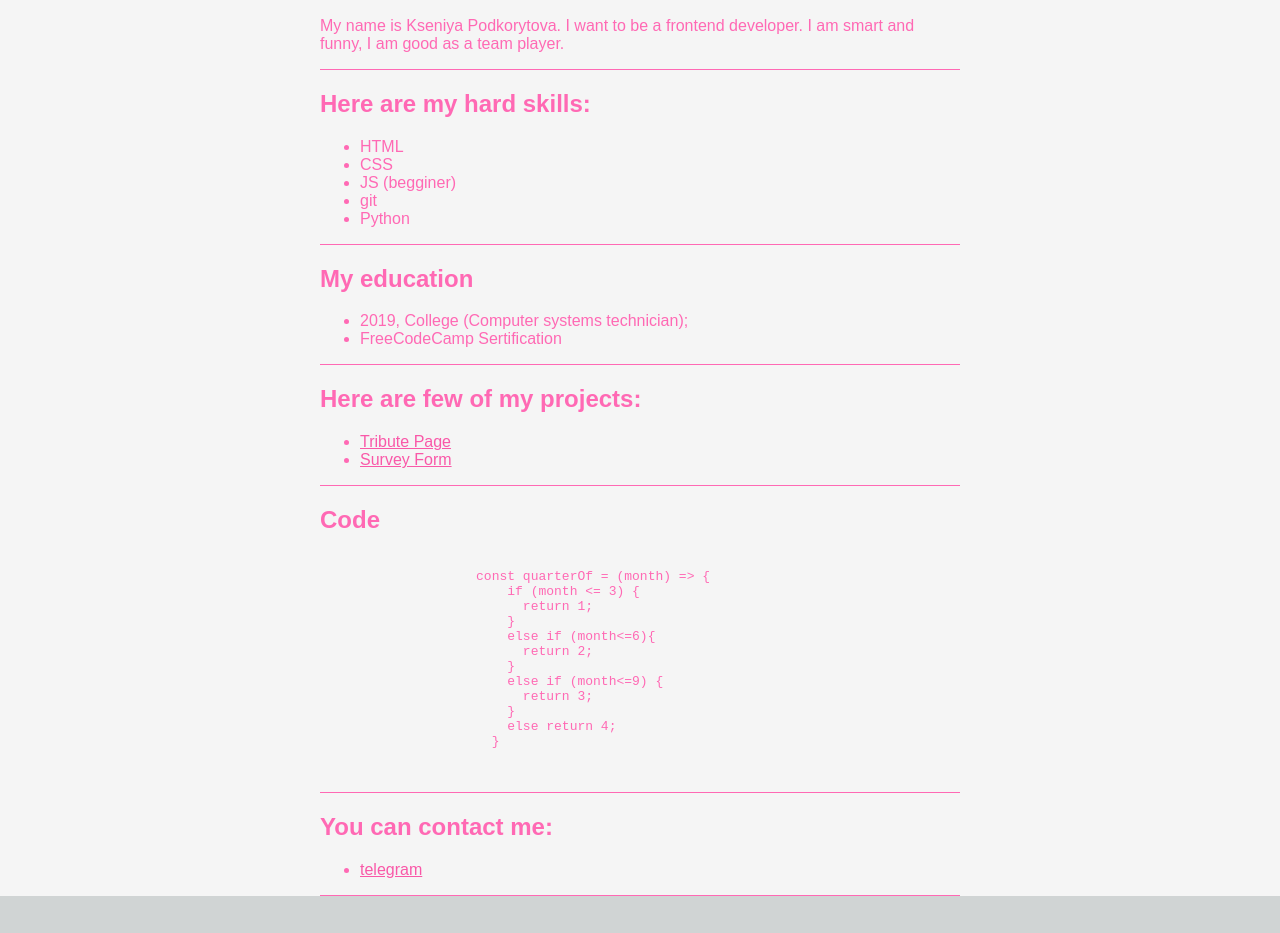
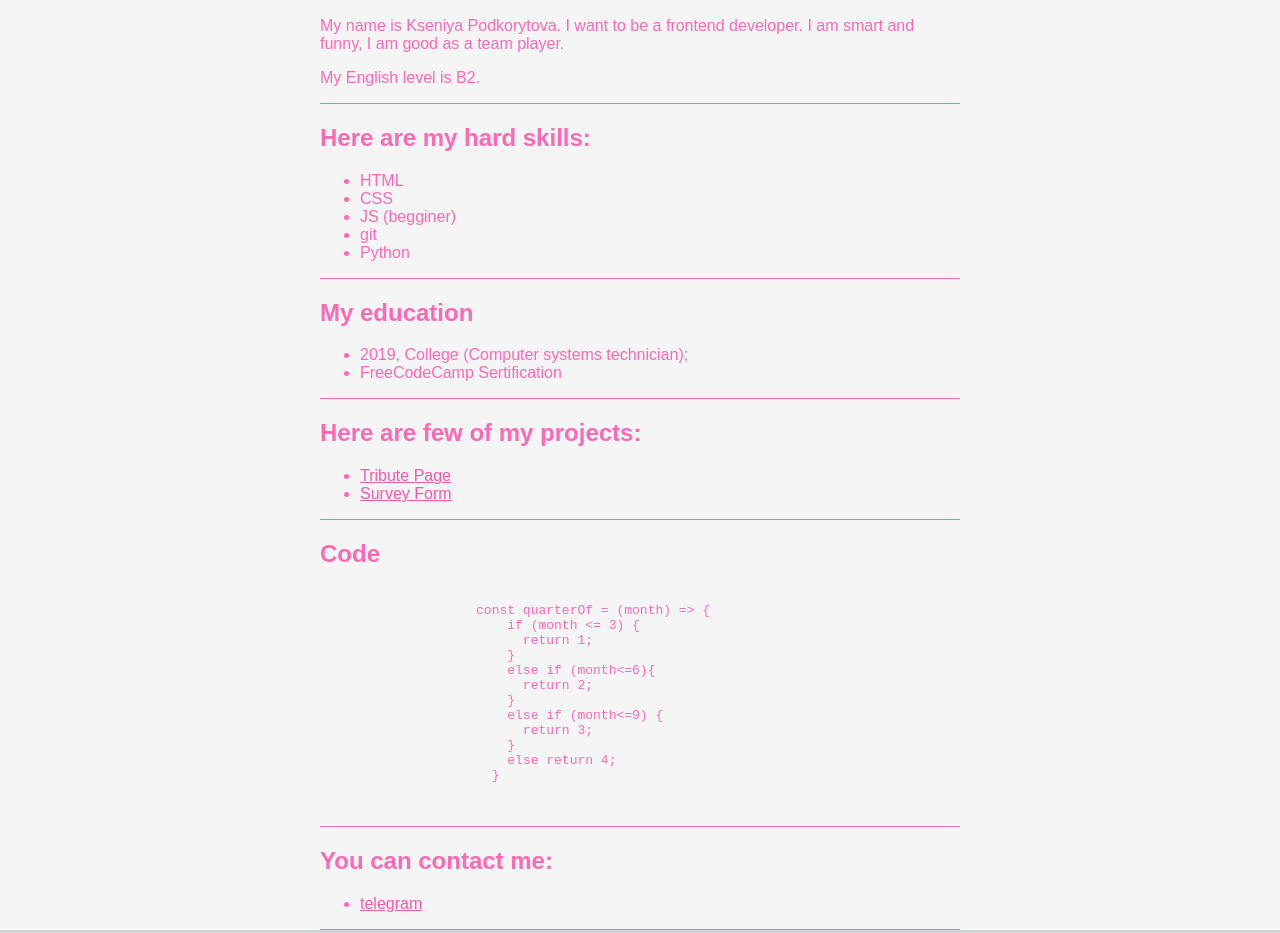
Before and after one commit to verymeow/rsschool-cv, a plain HTML site: page index.html in a window 1280 px wide. Shown: the part 130-1063 px from the top of the page. Drawn offline with Linux system fonts and the light colour scheme.

Commit message:
feat: update english level

```diff
--- a/index.html
+++ b/index.html
@@ -23,6 +23,8 @@
                 <img class="avatar" src="source/295688643_781519883080708_3661286789774670377_n.jpg" alt="avatar">
                 <h1>Hi! This is my CV!</h1>
                 <p>My name is Kseniya Podkorytova. I want to be a frontend developer. I am smart and funny, I am good as a team player. </p>
+                <p>My <span style="text-decoration: deeppink;">English level is B2.</span></p>
+
             </section>
             <section id="skills">
                 <h2>Here are my hard skills:</h2>
```
